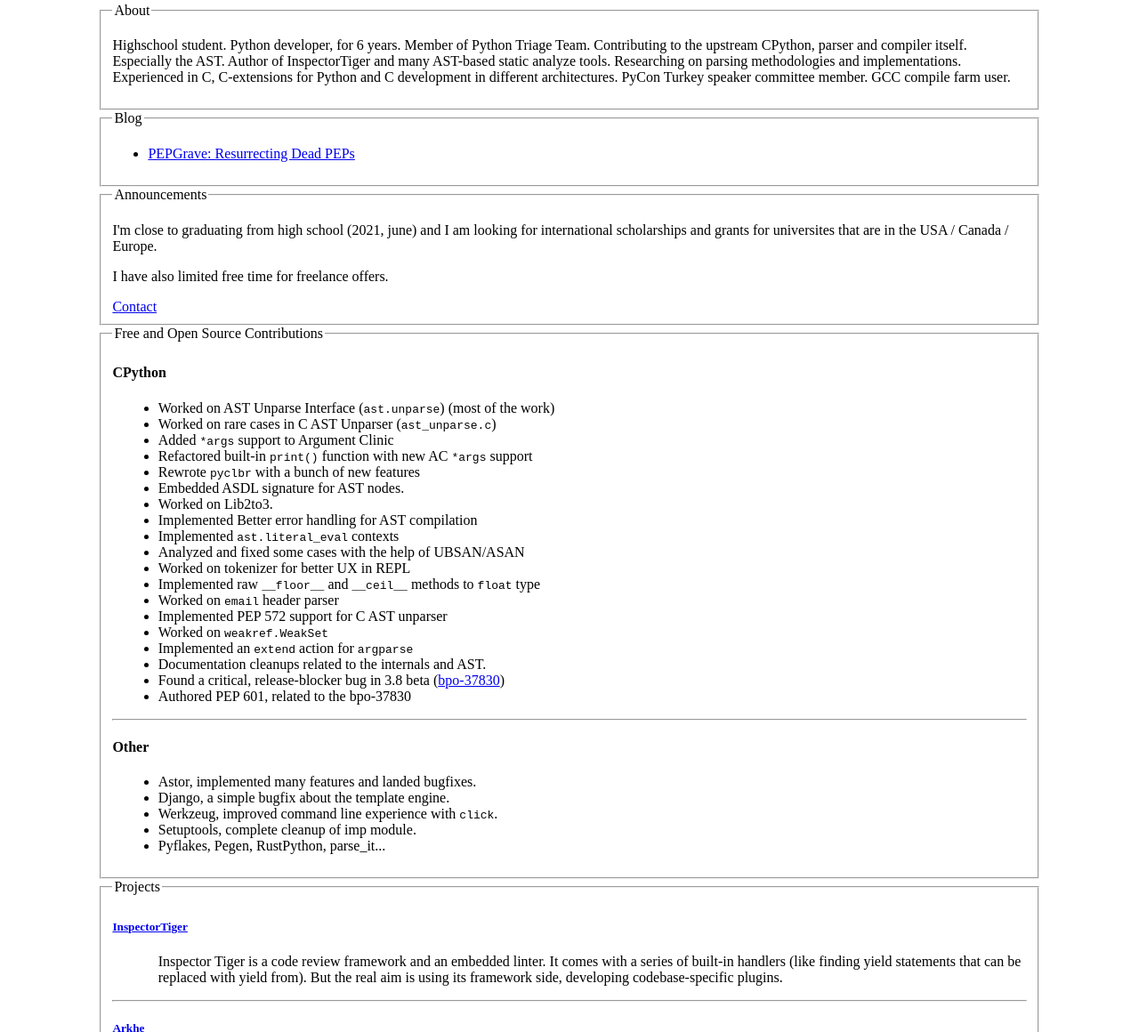
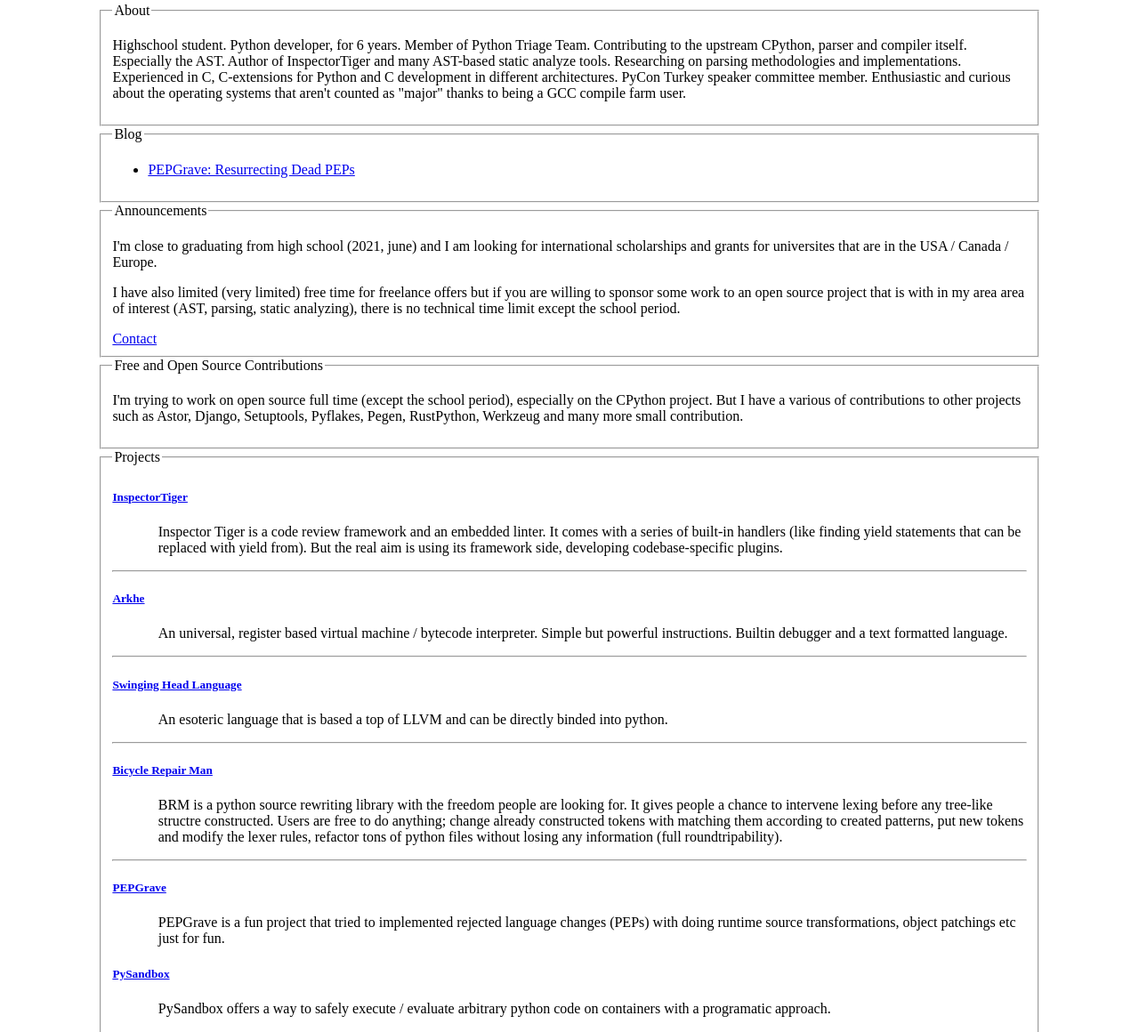
Before and after one commit to isidentical/isidentical.github.io, a plain HTML site: page index.html in a window 1280 px wide. Shown: the part 236-1396 px from the top of the page at 89% size. Drawn offline with Linux system fonts and the light colour scheme.

Commit message:
Improve it a bit

```diff
--- a/index.html
+++ b/index.html
@@ -13,7 +13,8 @@
                Contributing to the upstream CPython, parser and compiler itself. Especially the AST.
                Author of InspectorTiger and many AST-based static analyze tools. Researching on parsing
                methodologies and implementations. Experienced in C, C-extensions for Python and C development
-               in different architectures. PyCon Turkey speaker committee member. GCC compile farm user.</p>
+               in different architectures. PyCon Turkey speaker committee member. Enthusiastic and curious
+               about the operating systems that aren't counted as "major" thanks to being a GCC compile farm user.</p>
         </fieldset>
         <fieldset id="blog">
             <legend>Blog</legend>
@@ -26,42 +27,18 @@
             <p>I'm close to graduating from high school (2021, june) and I am looking for
             international scholarships and grants for universites that are in the USA
             / Canada / Europe.</p>
-            <p>I have also limited free time for freelance offers.</p>
+            <p>I have also limited (very limited) free time for freelance offers but if you
+            are willing to sponsor some work to an open source project that is with in my area
+            area of interest (AST, parsing, static analyzing), there is no technical time limit
+            except the school period.</p>
             <a href="#contact">Contact</a>
         </fieldset>
         <fieldset id="foss">
             <legend>Free and Open Source Contributions</legend>
-            <h4>CPython</h5>
-            <ul class="pad">
-                <li>Worked on AST Unparse Interface (<code>ast.unparse</code>) (most of the work)</li>
-                <li>Worked on rare cases in C AST Unparser (<code>ast_unparse.c</code>)</li>
-                <li>Added <code>*args</code> support to Argument Clinic</li>
-                <li>Refactored built-in <code>print()</code> function with new AC <code>*args</code> support</li>
-                <li>Rewrote <code>pyclbr</code> with a bunch of new features</li>
-                <li>Embedded ASDL signature for AST nodes.</li>
-                <li>Worked on Lib2to3.</li>
-                <li>Implemented Better error handling for AST compilation</li>
-                <li>Implemented <code>ast.literal_eval</code> contexts</li>
-                <li>Analyzed and fixed some cases with the help of UBSAN/ASAN</li>
-                <li>Worked on tokenizer for better UX in REPL</li>
-                <li>Implemented raw <code>__floor__</code> and <code>__ceil__</code> methods to <code>float</code> type</li>
-                <li>Worked on <code>email</code> header parser</li>
-                <li>Implemented PEP 572 support for C AST unparser</li>
-                <li>Worked on <code>weakref.WeakSet</code></li>
-                <li>Implemented an <code>extend</code> action for <code>argparse</code></li>
-                <li>Documentation cleanups related to the internals and AST.</li>
-                <li>Found a critical, release-blocker bug in 3.8 beta (<a href="https://bugs.python.org/issue37830">bpo-37830</a>)</li>
-                <li>Authored PEP 601, related to the bpo-37830</li>
-            </ul>
-            <hr>
-            <h4>Other</h5>
-            <ul class="pad">
-                <li>Astor, implemented many features and landed bugfixes. </li>
-                <li>Django, a simple bugfix about the template engine.</li>
-                <li>Werkzeug, improved command line experience with <code>click</code>.</li>
-                <li>Setuptools, complete cleanup of imp module.</li>
-                <li>Pyflakes, Pegen, RustPython, parse_it...</li>
-            </ul>
+            <p>I'm trying to work on open source full time (except the school period),
+            especially on the CPython project. But I have a various of contributions
+            to other projects such as Astor, Django, Setuptools, Pyflakes, Pegen, RustPython,
+            Werkzeug and many more small contribution.</p>
         </fieldset>
         <fieldset id="projects">
             <legend>Projects</legend>
```
